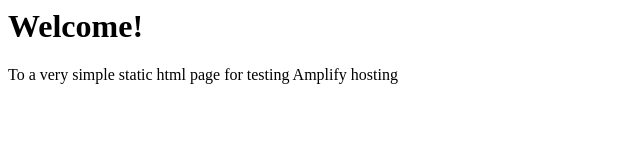
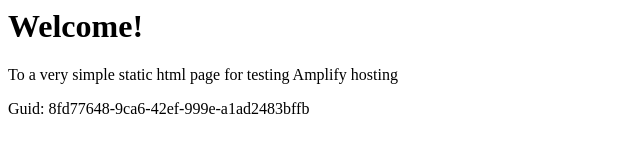
Before and after one commit to aws-aemilia-icn/Github-PR-Commit-Integration-Test-DoNotTouch-GithubWebhookPreviewCanaryTest-v1-prod-ap-northeast-2, a website: page src/index.html in a window 1280 px wide. Shown: the whole page, without its empty margins (0-640 px from the left). Drawn offline with Linux system fonts and the light colour scheme.

Commit message:
commit from integ tests

```diff
--- a/src/index.html
+++ b/src/index.html
@@ -1,3 +1,5 @@
+
+
 <html lang="en">
 
 <head>
@@ -10,6 +12,6 @@
 <body>
     <h1>Welcome!</h1>
     <p>To a very simple static html page for testing Amplify hosting</p>
-</body>
+    <p>Guid: 8fd77648-9ca6-42ef-999e-a1ad2483bffb</p></body>
 
 </html>
```
